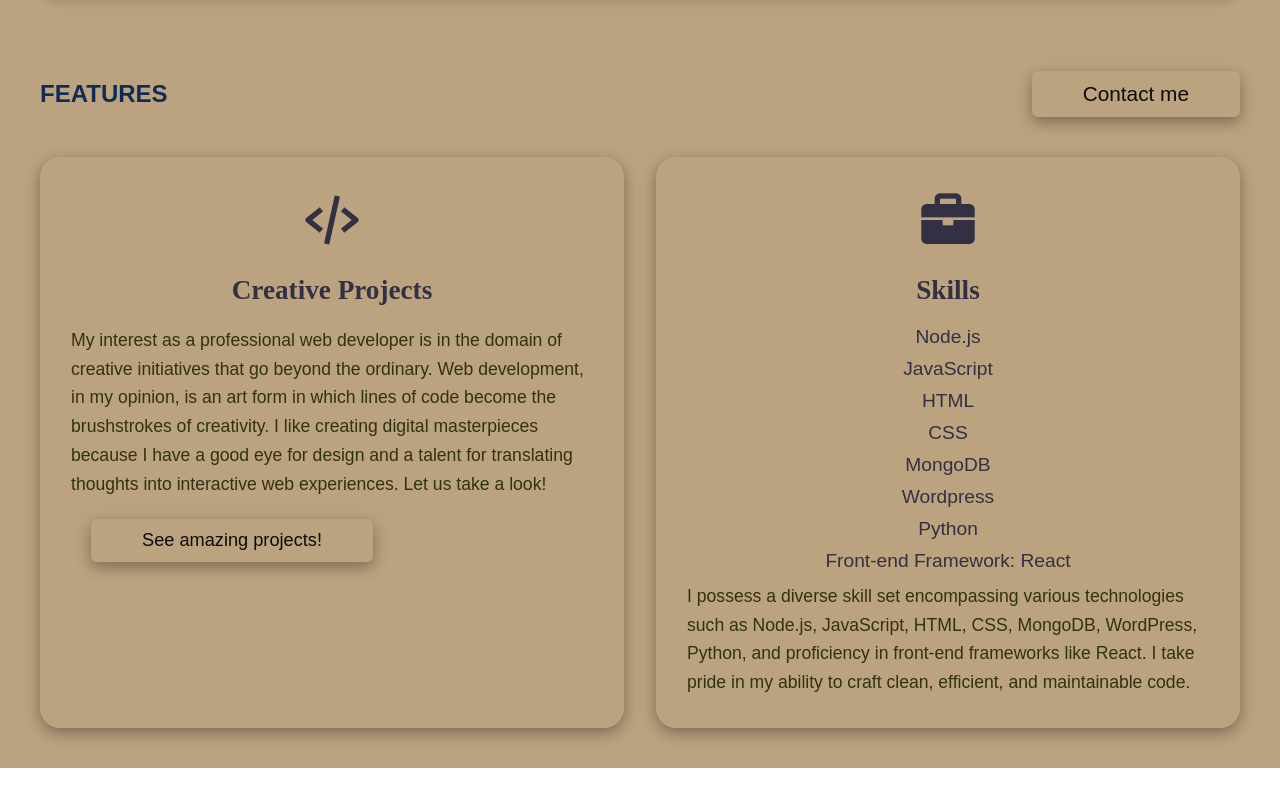
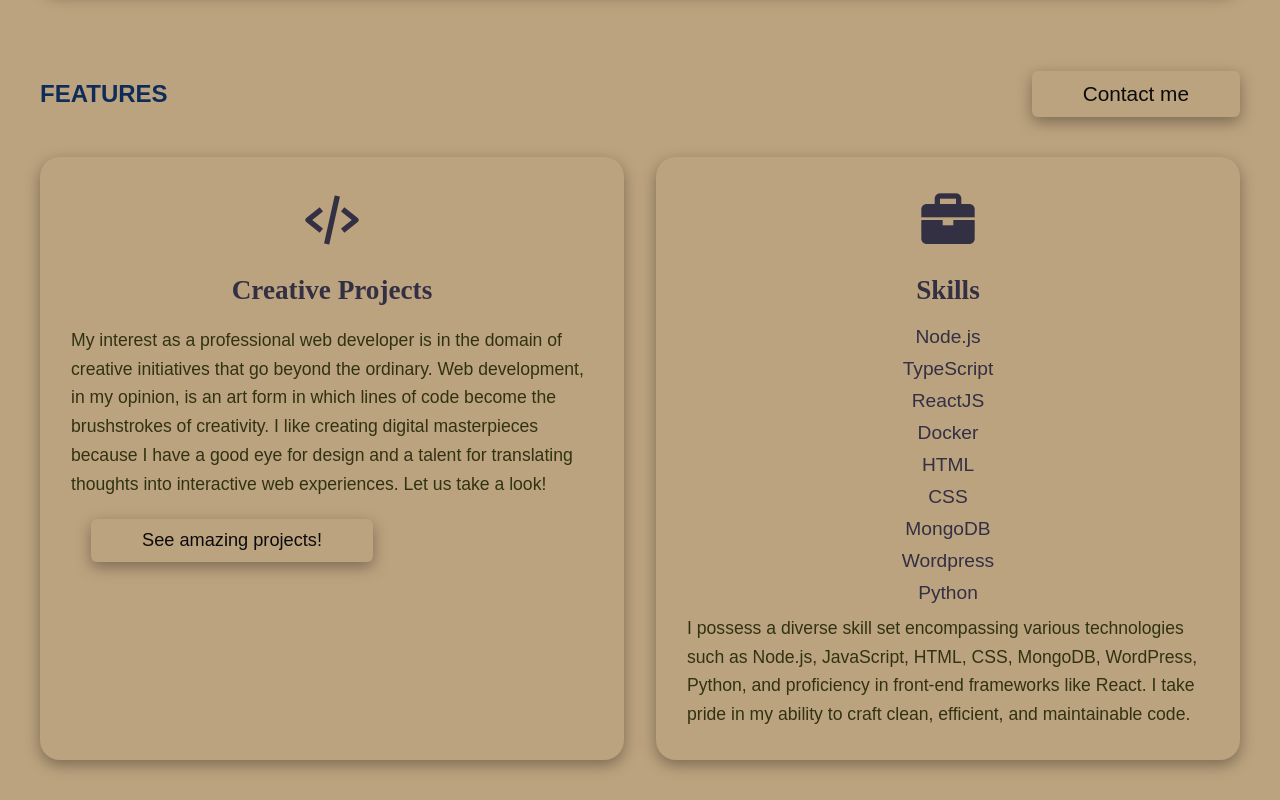
Before and after one commit to minhtuan1611/Tuan-s-Portfolio, a Next.js app: page / in a window 1280 px wide. Shown: the part 1217-2017 px from the top of the page. Before the commit the page ends 1985 px from the top, so only its background shows below. Built offline with nearby package versions, Linux system fonts and the light colour scheme; a web font is replaced by a local one.

Commit message:
Fix: content

```diff
--- a/src/app/page.js
+++ b/src/app/page.js
@@ -96,13 +96,14 @@ export default function Home() {
               <h1>Skills</h1>
               <ul className="skills-list">
                 <li>Node.js</li>
-                <li>JavaScript</li>
+                <li>TypeScript</li>
+                <li>ReactJS</li>
+                <li>Docker</li>
                 <li>HTML</li>
                 <li>CSS</li>
                 <li>MongoDB</li>
                 <li>Wordpress</li>
                 <li>Python</li>
-                <li>Front-end Framework: React</li>
               </ul>
               <p className="skills-description">
                 I possess a diverse skill set encompassing various technologies
```
